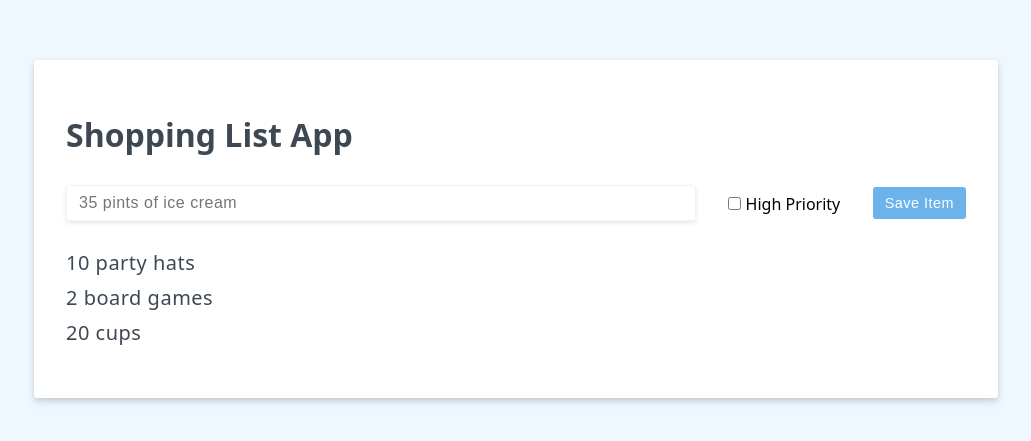
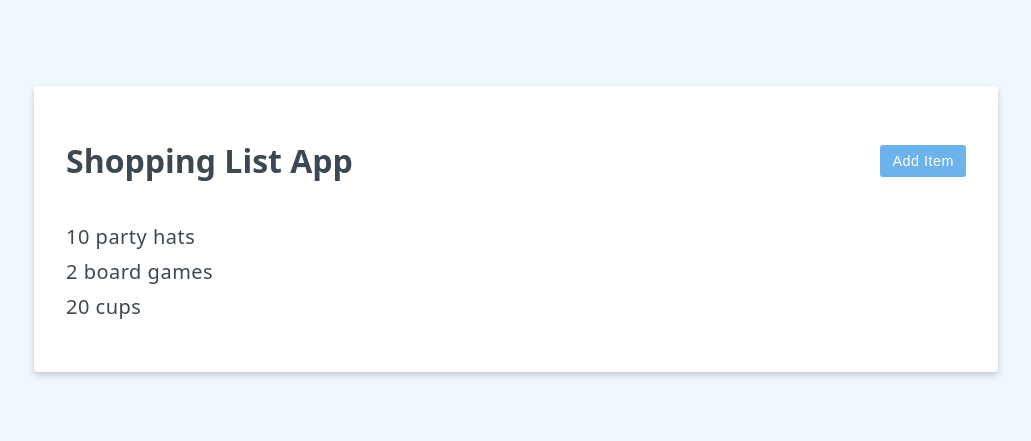
Before and after one commit to cellbesmanos/vue-fundamentals, a Vue app: page / in a window 1280 px wide. Shown: the part 171-612 px from the top of the page, without its empty margins (124-1155 px from the left). Built offline with nearby package versions, Linux system fonts and the light colour scheme.

Commit message:
Feat: Add toggle showing/hiding form

```diff
--- a/src/App.vue
+++ b/src/App.vue
@@ -1,7 +1,26 @@
 <template>
   <main>
-    <h1>{{ header }}</h1>
-    <form @submit.prevent="addToList" class="add-item-form">
+    <div class="header">
+      <h1>{{ header }}</h1>
+      <button
+        v-if="editting"
+        @click="() => (editting = false)"
+        class="btn"
+        type="button"
+      >
+        Cancel
+      </button>
+      <button
+        v-else
+        @click="() => (editting = true)"
+        class="btn btn-primary"
+        type="button"
+      >
+        Add Item
+      </button>
+    </div>
+
+    <form v-if="editting" @submit.prevent="addToList" class="add-item-form">
       <input
         v-model.trim="userInput"
         type="text"
@@ -15,7 +34,8 @@
       <button type="submit" class="btn btn-primary">Save Item</button>
     </form>
 
-    <ul>
+    <p v-if="shoppingList.length <= 0">Nothing to buy yet. Add more items!</p>
+    <ul v-else>
       <li v-for="{ id, item } in shoppingList" :key="id">{{ item }}</li>
     </ul>
   </main>
@@ -25,6 +45,7 @@
 import { ref } from "vue";
 
 const header = ref("Shopping List App");
+const editting = ref(false);
 const userInput = ref("");
 const isHighPriority = ref(false);
 const shoppingList = ref([
```
